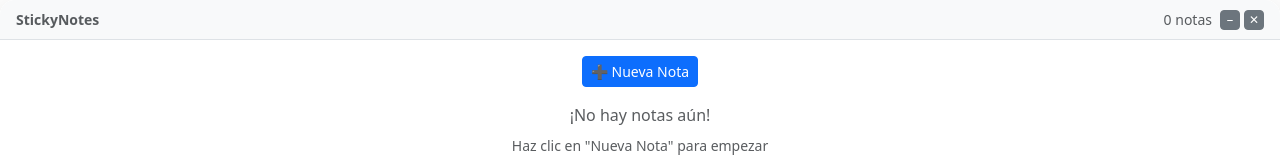
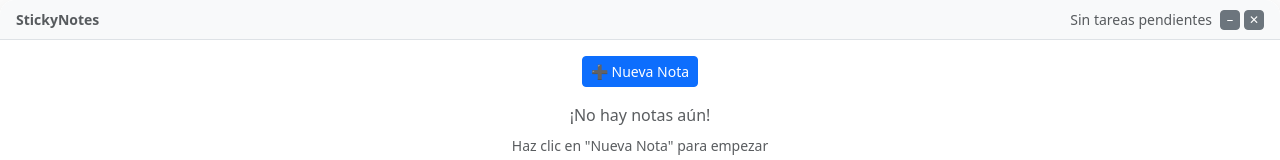
Before and after one commit to BraisBB/StickyNotes, a React (Vite) app: page / in a window 1280 px wide. Shown: the top 160 px of the page. Built offline with nearby package versions, Linux system fonts and the light colour scheme.

Commit message:
Simplified methods

```diff
--- a/src/App.tsx
+++ b/src/App.tsx
@@ -1,7 +1,7 @@
 import { useState } from 'react';
 import './App.css';
 import { useNotes } from './hooks';
-import { NoteItem, NoteForm } from './components';
+import { NoteItem, NoteForm, TaskCounter } from './components';
 
 function App() {
   // Hook personalizado para manejar todas las notas
@@ -30,7 +30,7 @@ function App() {
       <div className="drag-area bg-light border-bottom d-flex align-items-center justify-content-between px-3">
         <span className="fw-semibold text-muted small">StickyNotes</span>
         <div className="d-flex align-items-center gap-2">
-          <small className="text-muted">{notes.length} notas</small>
+          <TaskCounter notes={notes} />
 
           {/* Botones de control de ventana */}
           <div className="window-controls d-flex gap-1">
--- a/src/components/StickyNote/index.ts
+++ b/src/components/StickyNote/index.ts
@@ -1,6 +1,4 @@
-// Exportar todos los componentes de StickyNote
+// Exportar componentes de StickyNote
 export { TaskItem } from './TaskItem';
 export { NoteItem } from './NoteItem';
 export { NoteForm } from './NoteForm';
-
-// Ahora puedes importar desde: import { NoteItem, TaskItem } from '../components/StickyNote'
--- /dev/null
+++ b/src/components/TaskCounter.tsx
@@ -0,0 +1,32 @@
+import { StickyNote } from '../types';
+
+// Props que recibe el componente
+interface TaskCounterProps {
+  notes: StickyNote[];
+}
+
+// Componente para mostrar el contador de tareas pendientes
+export const TaskCounter = ({ notes }: TaskCounterProps) => {
+  // Calcular tareas pendientes (no completadas)
+  const pendingTasksCount = notes.reduce((total, note) => {
+    return total + note.tasks.filter(task => !task.completed).length;
+  }, 0);
+
+  // Generar texto dinámico
+  const getCounterText = () => {
+    if (pendingTasksCount === 0) {
+      return "Sin tareas pendientes";
+    }
+
+    const taskWord = pendingTasksCount === 1 ? 'tarea' : 'tareas';
+    const pendingWord = pendingTasksCount === 1 ? 'pendiente' : 'pendientes';
+
+    return `${pendingTasksCount} ${taskWord} ${pendingWord}`;
+  };
+
+  return (
+    <small className="text-muted">
+      {getCounterText()}
+    </small>
+  );
+};
--- a/src/components/index.ts
+++ b/src/components/index.ts
@@ -1,4 +1,3 @@
-// Exportar todos los componentes desde StickyNote
+// Exportar todos los componentes
 export { TaskItem, NoteItem, NoteForm } from './StickyNote';
-
-// Ahora puedes importar desde: import { NoteItem } from '../components'
+export { TaskCounter } from './TaskCounter';
--- a/src/hooks/index.ts
+++ b/src/hooks/index.ts
@@ -1,4 +1,2 @@
-// Exportar el custom hook principal
+// Exportar custom hook
 export { useNotes } from './useNotes';
-
-// Ahora puedes importar desde: import { useNotes } from '../hooks'
--- a/src/hooks/useNotes.ts
+++ b/src/hooks/useNotes.ts
@@ -15,9 +15,7 @@ export const useNotes = () => {
 
   // Auto-guardar cuando cambien las notas
   useEffect(() => {
-    if (notes.length > 0) {
-      saveNotes(notes);
-    }
+    saveNotes(notes);
   }, [notes]);
 
   // Redimensionar ventana automáticamente según contenido
@@ -62,16 +60,6 @@ export const useNotes = () => {
     setNotes(prevNotes => prevNotes.filter(note => note.id !== noteId));
   };
 
-  // Actualizar título de nota
-  const updateNoteTitle = (noteId: string, newTitle: string) => {
-    setNotes(prevNotes =>
-      prevNotes.map(note =>
-        note.id === noteId
-          ? { ...note, title: newTitle }
-          : note
-      )
-    );
-  };
 
   // Cambiar color de nota
   const updateNoteColor = (noteId: string, newColor: string) => {
@@ -135,7 +123,6 @@ export const useNotes = () => {
     notes,
     addNote,
     deleteNote,
-    updateNoteTitle,
     updateNoteColor,
     addTask,
     toggleTask,
--- a/src/types/index.ts
+++ b/src/types/index.ts
@@ -1,14 +1,3 @@
-// Exportar las interfaces principales
-export type {
-  Task,
-  StickyNote,
-} from './StickyNote';
-
-// Exportar las constantes
-export {
-  AVAILABLE_COLORS,
-  DEFAULT_COLOR,
-  STORAGE_KEY,
-} from './constants';
-
-// Ahora puedes hacer: import { StickyNote, AVAILABLE_COLORS } from './types'
+// Exportar interfaces y constantes
+export type { Task, StickyNote } from './StickyNote';
+export { AVAILABLE_COLORS, DEFAULT_COLOR, STORAGE_KEY } from './constants';
--- a/src/utils/index.ts
+++ b/src/utils/index.ts
@@ -1,14 +1,3 @@
-// Exportar todas las funciones de storage
-export {
-  saveNotes,
-  loadNotes,
-  clearStorage,
-} from './storage';
-
-// Exportar todas las funciones de generators
-export {
-  generateNoteId,
-  generateTaskId,
-} from './generators';
-
-// Ahora puedes importar todo desde: import { saveNotes, generateNoteId } from '../utils'
+// Exportar funciones de storage y generators
+export { saveNotes, loadNotes } from './storage';
+export { generateNoteId, generateTaskId } from './generators';
--- a/src/utils/storage.ts
+++ b/src/utils/storage.ts
@@ -31,13 +31,3 @@ export const loadNotes = (): StickyNote[] => {
     return [];
   }
 };
-
-// Limpiar todo el storage (útil para testing o reset)
-export const clearStorage = (): void => {
-  try {
-    localStorage.removeItem(STORAGE_KEY);
-    console.log('Storage limpiado correctamente');
-  } catch (error) {
-    console.error('Error al limpiar storage:', error);
-  }
-};
```
Also changed, not shown: dist-electron/main.js (+0 -11 lines), electron/main.ts (+2 -10 lines).
